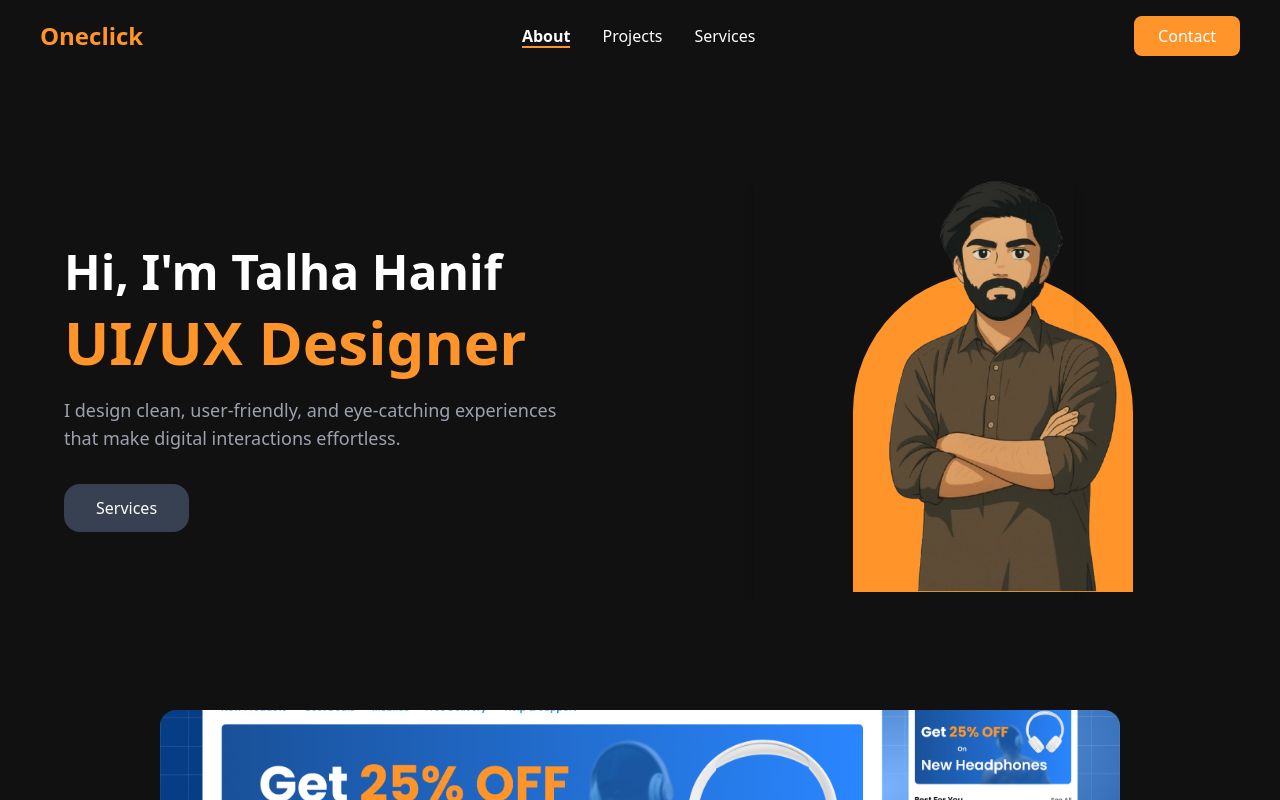
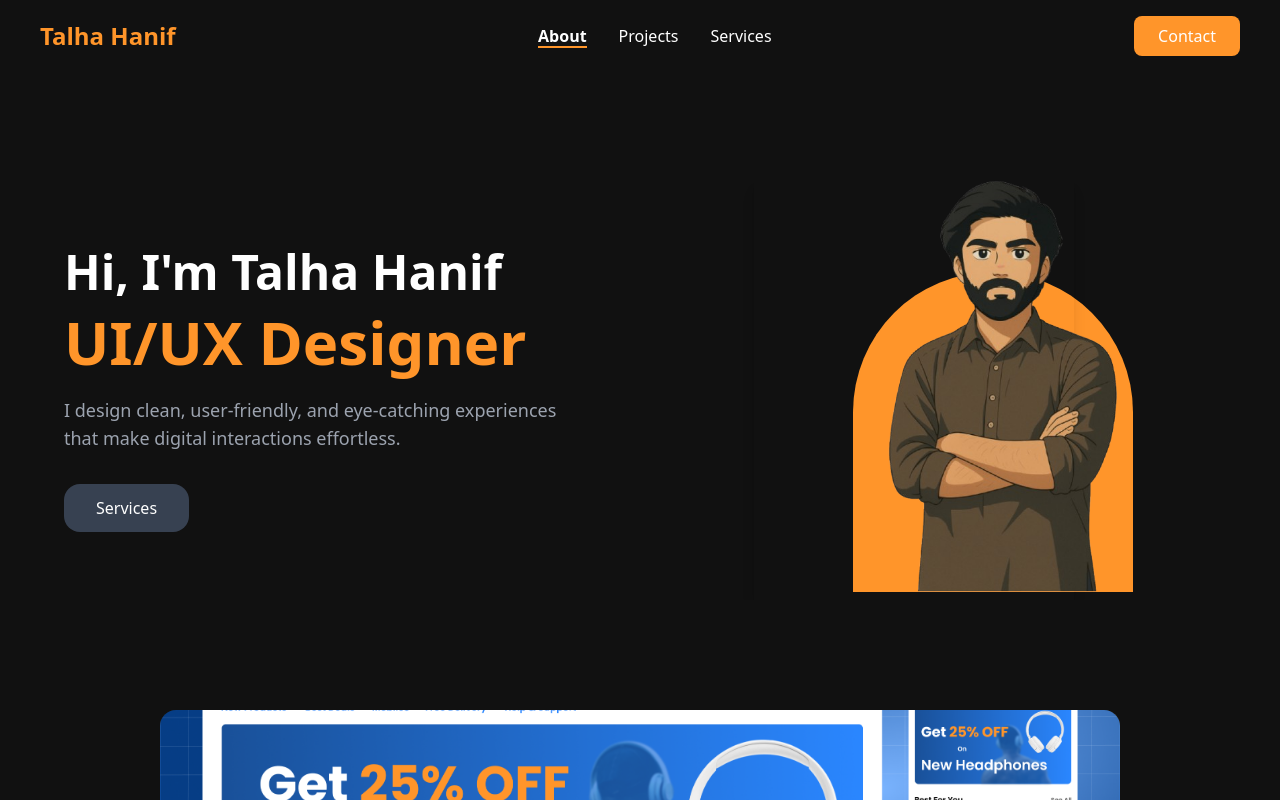
Before and after one commit to Muhammadyahyasoomro/UI-UX-agency, a React (Vite) app: page / in a window 1280 px wide. Shown: the top 800 px of the page. Built offline with nearby package versions, Linux system fonts and the light colour scheme.

Commit message:
navbar name finalized

```diff
--- a/src/components/Navigation.tsx
+++ b/src/components/Navigation.tsx
@@ -44,7 +44,7 @@ const Navigation = () => {
       }`}
     >
       {/* Logo */}
-      <div className="text-[#FF952A] text-2xl font-bold">Oneclick</div>
+      <div className="text-[#FF952A] text-2xl font-bold">Talha Hanif</div>
 
       {/* Desktop Navigation */}
       <div className="hidden sm:flex gap-8">
```
